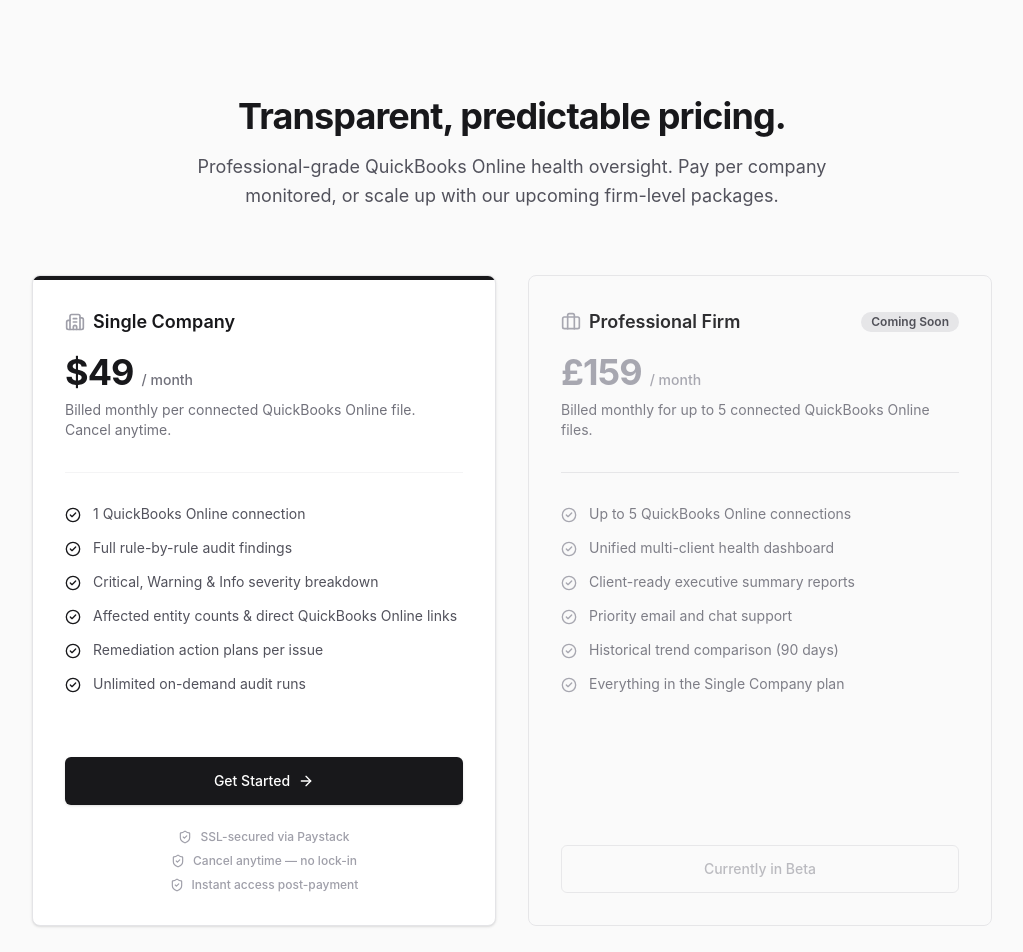
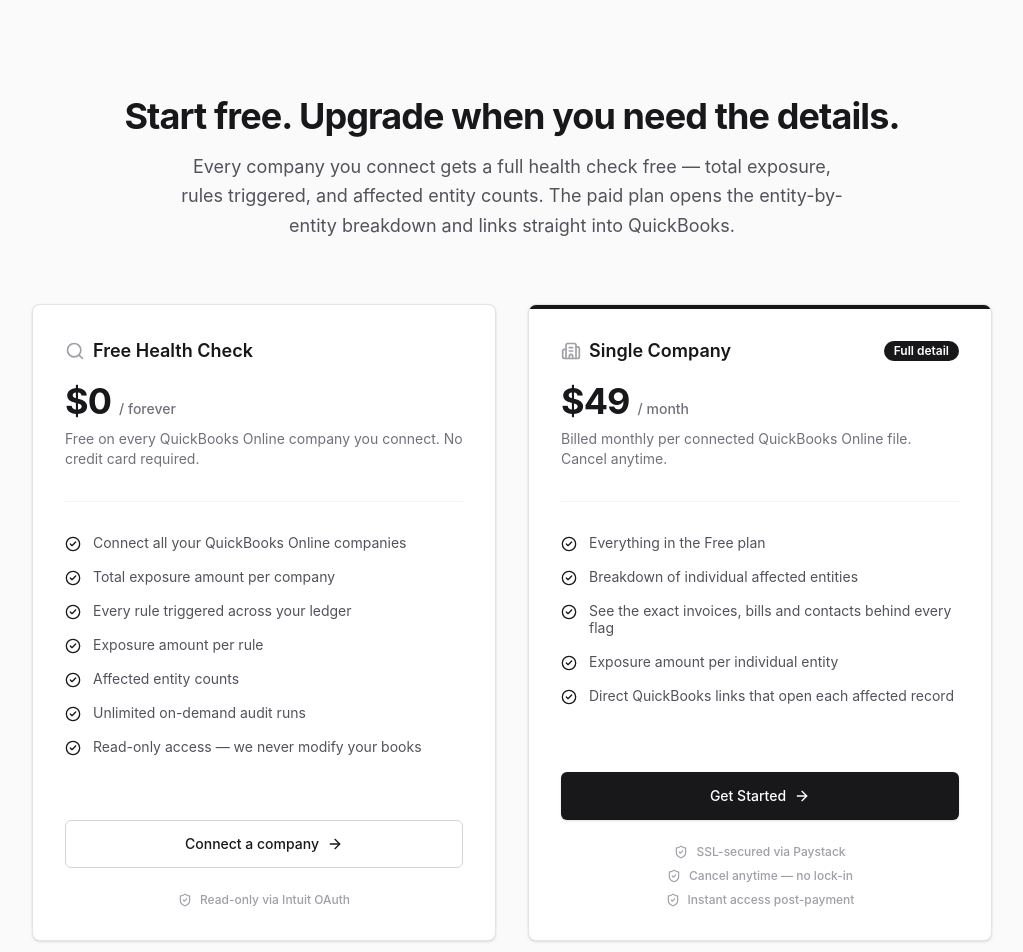
Before and after one commit to jackdevs-lab/front-AG, a Next.js app: page /pricing in a window 1280 px wide. Shown: the top 952 px of the page, without its empty margins (128-1151 px from the left). Built offline with nearby package versions, Linux system fonts and the light colour scheme.

Commit message:
feat: add pricing page with free and single company tiers

```diff
--- a/app/(landing)/pricing/page.tsx
+++ b/app/(landing)/pricing/page.tsx
@@ -5,35 +5,37 @@ import {
     CheckCircle2,
     ArrowRight,
     Building2,
-    Briefcase
+    Search,
 } from 'lucide-react';
 import { Button } from '@/components/ui/button';
 
 export const metadata: Metadata = {
     title: 'Pricing — Audit Gen',
-    description: 'Professional-grade QuickBooks Online health oversight pricing.',
+    description:
+        'Free QuickBooks Online health checks on every company you connect. Upgrade for entity-level findings and direct QuickBooks links.',
 };
 
 // ─────────────────────────────────────────────────────────────────────────────
-// Shared feature definitions for the pricing tiers
+// Free: summary-level diagnostics on every connected company.
+// Paid: entity-level breakdown + deep links into QuickBooks.
 // ─────────────────────────────────────────────────────────────────────────────
 
-const SINGLE_FEATURES = [
-    '1 QuickBooks Online connection',
-    'Full rule-by-rule audit findings',
-    'Critical, Warning & Info severity breakdown',
-    'Affected entity counts & direct QuickBooks Online links',
-    'Remediation action plans per issue',
+const FREE_FEATURES = [
+    'Connect all your QuickBooks Online companies',
+    'Total exposure amount per company',
+    'Every rule triggered across your ledger',
+    'Exposure amount per rule',
+    'Affected entity counts',
     'Unlimited on-demand audit runs',
+    'Read-only access — we never modify your books',
 ];
 
-const FIRM_FEATURES = [
-    'Up to 5 QuickBooks Online connections',
-    'Unified multi-client health dashboard',
-    'Client-ready executive summary reports',
-    'Priority email and chat support',
-    'Historical trend comparison (90 days)',
-    'Everything in the Single Company plan',
+const SINGLE_FEATURES = [
+    'Everything in the Free plan',
+    'Breakdown of individual affected entities',
+    'See the exact invoices, bills and contacts behind every flag',
+    'Exposure amount per individual entity',
+    'Direct QuickBooks links that open each affected record',
 ];
 
 const TRUST_SIGNALS = [
@@ -48,25 +50,75 @@ export default function PricingPage() {
             {/* Header Section */}
             <div className="pt-24 pb-16 text-center px-4 sm:px-6 lg:px-8">
                 <h1 className="text-4xl font-bold tracking-tight text-zinc-900 mb-4">
-                    Transparent, predictable pricing.
+                    Start free. Upgrade when you need the details.
                 </h1>
                 <p className="text-lg text-zinc-600 max-w-2xl mx-auto leading-relaxed">
-                    Professional-grade QuickBooks Online health oversight. Pay per company monitored, or scale up with our upcoming firm-level packages.
+                    Every company you connect gets a full health check free — total exposure,
+                    rules triggered, and affected entity counts. The paid plan opens the
+                    entity-by-entity breakdown and links straight into QuickBooks.
                 </p>
             </div>
 
             <div className="max-w-5xl mx-auto px-4 sm:px-6 lg:px-8">
                 <div className="grid md:grid-cols-2 gap-8 items-start">
 
-                    {/* ── Single Company Plan ($49) ─────────────────────────────────── */}
+                    {/* ── Free Plan ─────────────────────────────────────────────── */}
                     <div className="relative bg-white border border-zinc-200 rounded-lg shadow-sm overflow-hidden flex flex-col h-full">
-                        {/* Status Indicator */}
+                        <div className="p-8 flex-1">
+                            <div className="flex items-center gap-2 mb-4">
+                                <Search className="w-5 h-5 text-zinc-400" />
+                                <h2 className="text-lg font-semibold text-zinc-900">Free Health Check</h2>
+                            </div>
+
+                            <div className="flex items-baseline gap-2 mb-2">
+                                <span className="text-4xl font-bold tracking-tight text-zinc-900">$0</span>
+                                <span className="text-sm font-medium text-zinc-500">/ forever</span>
+                            </div>
+                            <p className="text-sm text-zinc-500 mb-8 pb-8 border-b border-zinc-100">
+                                Free on every QuickBooks Online company you connect. No credit card required.
+                            </p>
+
+                            <ul className="space-y-4 mb-8">
+                                {FREE_FEATURES.map((feature) => (
+                                    <li key={feature} className="flex items-start gap-3">
+                                        <CheckCircle2 className="w-4 h-4 text-zinc-900 shrink-0 mt-0.5" />
+                                        <span className="text-sm text-zinc-600 leading-tight">{feature}</span>
+                                    </li>
+                                ))}
+                            </ul>
+                        </div>
+
+                        <div className="p-8 pt-0 mt-auto">
+                            <Button
+                                asChild
+                                variant="outline"
+                                className="w-full h-12 border-zinc-300 text-zinc-900 rounded-md font-medium transition-all flex items-center justify-center gap-2"
+                            >
+                                <Link href="/dashboard">
+                                    Connect a company <ArrowRight className="w-4 h-4" />
+                                </Link>
+                            </Button>
+
+                            <div className="mt-6 flex items-center justify-center gap-2 text-xs text-zinc-400 font-medium">
+                                <ShieldCheck className="w-3.5 h-3.5" />
+                                Read-only via Intuit OAuth
+                            </div>
+                        </div>
+                    </div>
+
+                    {/* ── Single Company Plan ($49) ─────────────────────────────── */}
+                    <div className="relative bg-white border border-zinc-200 rounded-lg shadow-sm overflow-hidden flex flex-col h-full">
                         <div className="absolute top-0 left-0 right-0 h-1 bg-zinc-900" />
 
                         <div className="p-8 flex-1">
-                            <div className="flex items-center gap-2 mb-4">
-                                <Building2 className="w-5 h-5 text-zinc-400" />
-                                <h2 className="text-lg font-semibold text-zinc-900">Single Company</h2>
+                            <div className="flex items-center justify-between mb-4">
+                                <div className="flex items-center gap-2">
+                                    <Building2 className="w-5 h-5 text-zinc-400" />
+                                    <h2 className="text-lg font-semibold text-zinc-900">Single Company</h2>
+                                </div>
+                                <span className="inline-flex items-center rounded-full bg-zinc-900 px-2.5 py-0.5 text-xs font-semibold text-white">
+                                    Full detail
+                                </span>
                             </div>
 
                             <div className="flex items-baseline gap-2 mb-2">
@@ -78,8 +130,8 @@ export default function PricingPage() {
                             </p>
 
                             <ul className="space-y-4 mb-8">
-                                {SINGLE_FEATURES.map((feature, idx) => (
-                                    <li key={idx} className="flex items-start gap-3">
+                                {SINGLE_FEATURES.map((feature) => (
+                                    <li key={feature} className="flex items-start gap-3">
                                         <CheckCircle2 className="w-4 h-4 text-zinc-900 shrink-0 mt-0.5" />
                                         <span className="text-sm text-zinc-600 leading-tight">{feature}</span>
                                     </li>
@@ -88,17 +140,18 @@ export default function PricingPage() {
                         </div>
 
                         <div className="p-8 pt-0 mt-auto">
-                            {/* Standard static link replacing the mutation logic */}
-                            <Button asChild className="w-full h-12 bg-zinc-900 hover:bg-zinc-800 text-white rounded-md font-medium transition-all shadow-sm flex items-center justify-center gap-2">
+                            <Button
+                                asChild
+                                className="w-full h-12 bg-zinc-900 hover:bg-zinc-800 text-white rounded-md font-medium transition-all shadow-sm flex items-center justify-center gap-2"
+                            >
                                 <Link href="/dashboard">
                                     Get Started <ArrowRight className="w-4 h-4" />
                                 </Link>
                             </Button>
 
-                            {/* Trust Signals */}
                             <div className="mt-6 space-y-2">
-                                {TRUST_SIGNALS.map((signal, idx) => (
-                                    <div key={idx} className="flex items-center justify-center gap-2 text-xs text-zinc-400 font-medium">
+                                {TRUST_SIGNALS.map((signal) => (
+                                    <div key={signal} className="flex items-center justify-center gap-2 text-xs text-zinc-400 font-medium">
                                         <ShieldCheck className="w-3.5 h-3.5" />
                                         {signal}
                                     </div>
@@ -107,49 +160,13 @@ export default function PricingPage() {
                         </div>
                     </div>
 
-                    {/* ── Firm Plan ($99) - Coming Soon ──────────────────────────────── */}
-                    <div className="relative bg-zinc-50 border border-zinc-200 rounded-lg overflow-hidden flex flex-col h-full opacity-90">
-                        <div className="p-8 flex-1">
-                            <div className="flex items-center justify-between mb-4">
-                                <div className="flex items-center gap-2">
-                                    <Briefcase className="w-5 h-5 text-zinc-400" />
-                                    <h2 className="text-lg font-semibold text-zinc-900">Professional Firm</h2>
-                                </div>
-                                <span className="inline-flex items-center rounded-full bg-zinc-200 px-2.5 py-0.5 text-xs font-semibold text-zinc-700">
-                                    Coming Soon
-                                </span>
-                            </div>
+                </div>
 
-                            <div className="flex items-baseline gap-2 mb-2">
-                                <span className="text-4xl font-bold tracking-tight text-zinc-400">£159</span>
-                                <span className="text-sm font-medium text-zinc-400">/ month</span>
-                            </div>
-                            <p className="text-sm text-zinc-500 mb-8 pb-8 border-b border-zinc-200">
-                                Billed monthly for up to 5 connected QuickBooks Online files.
-                            </p>
-
-                            <ul className="space-y-4 mb-8">
-                                {FIRM_FEATURES.map((feature, idx) => (
-                                    <li key={idx} className="flex items-start gap-3">
-                                        <CheckCircle2 className="w-4 h-4 text-zinc-400 shrink-0 mt-0.5" />
-                                        <span className="text-sm text-zinc-500 leading-tight">{feature}</span>
-                                    </li>
-                                ))}
-                            </ul>
-                        </div>
-
-                        <div className="p-8 pt-0 mt-auto">
-                            <Button
-                                disabled
-                                variant="outline"
-                                className="w-full h-12 bg-transparent border-zinc-300 text-zinc-500 rounded-md font-medium cursor-not-allowed"
-                            >
-                                Currently in Beta
-                            </Button>
-                        </div>
-                    </div>
-
-                </div>
+                {/* Read-only reassurance */}
+                <p className="mt-10 text-center text-sm text-zinc-500 max-w-2xl mx-auto">
+                    Both plans are read-only. Audit Gen never changes your books — you review
+                    every finding and make each correction yourself in QuickBooks.
+                </p>
             </div>
         </div>
     );
```
